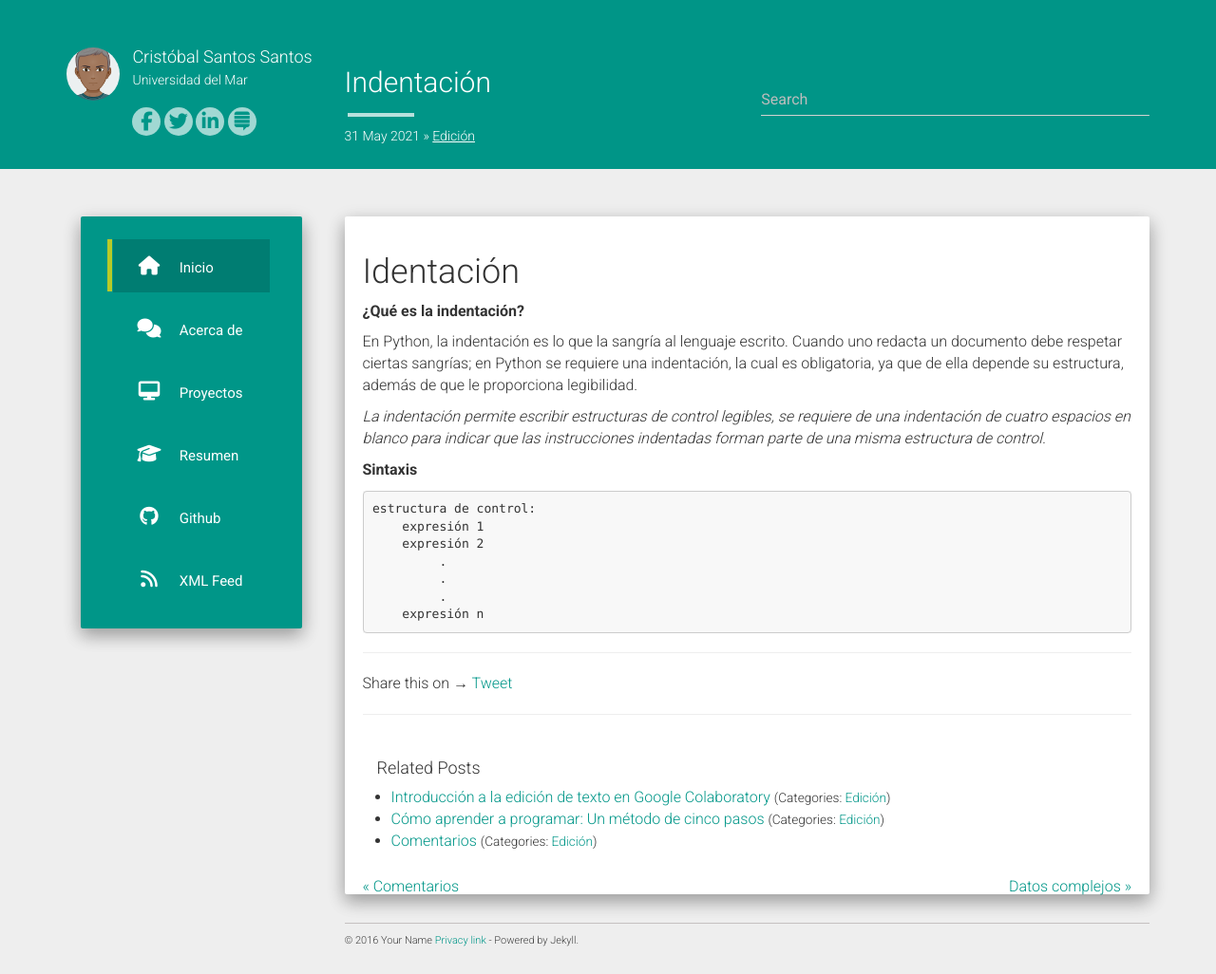
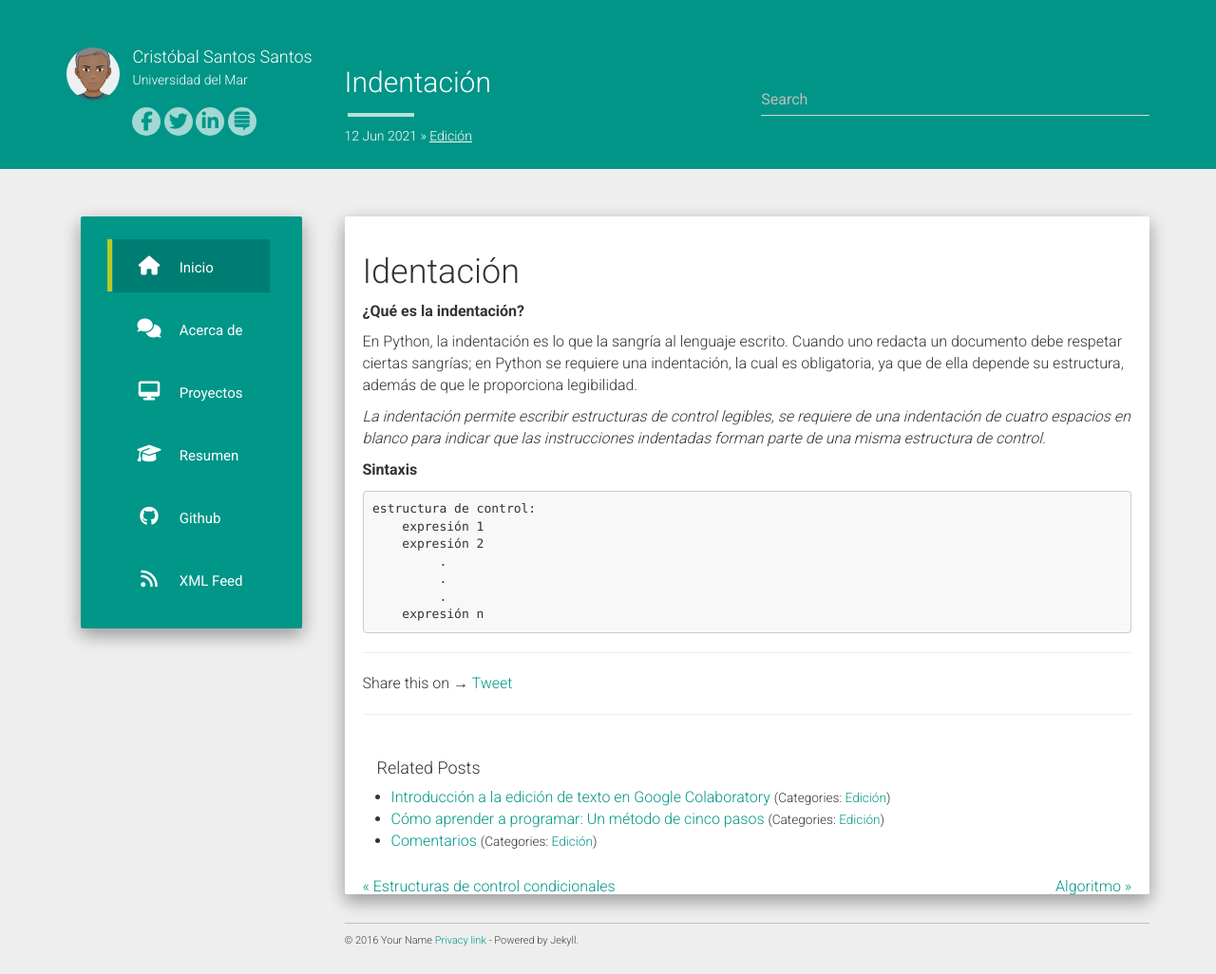
Before and after one commit to css-umar/Programacion, a Jekyll site: the page built from _posts/2021-06-12-Indentacion.md, in a window 1280 px wide. Shown: the whole page at 95% size. Built offline with Jekyll 4.4.1, drawn with Linux system fonts in a browser that asks for light colours; nearby versions of some CDN libraries; comment, search, counter and statistics services are not loaded.

Commit message:
Update and rename 2021-05-31-Indentacion.md to 2021-06-12-Indentacion.md

```diff
--- a/_posts/2021-05-31-Indentacion.md
+++ b/_posts/2021-06-12-Indentacion.md
@@ -1,7 +1,7 @@
 ---
 layout: post
 title:  "Indentación"
-date:   2021-05-31 16:40:39
+date:   2021-06-12 16:40:39
 categories: Edición
 ---
 
```
